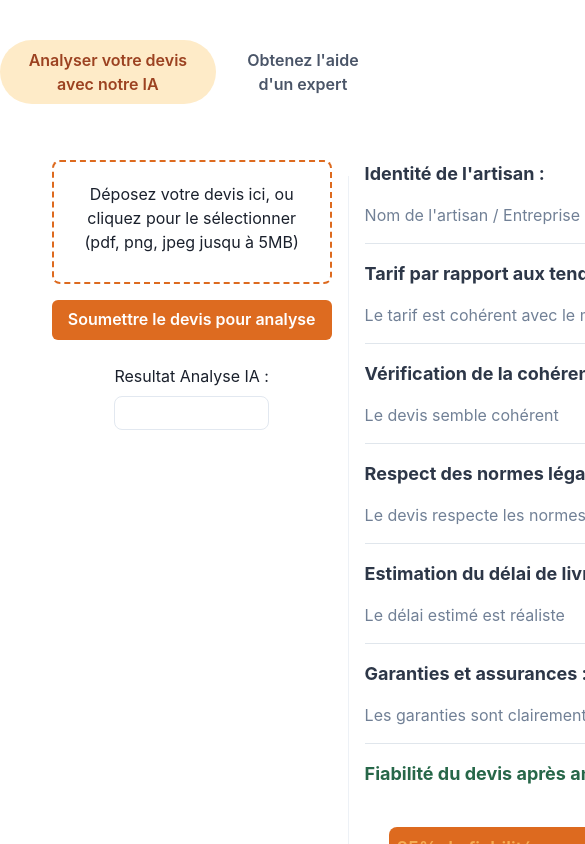
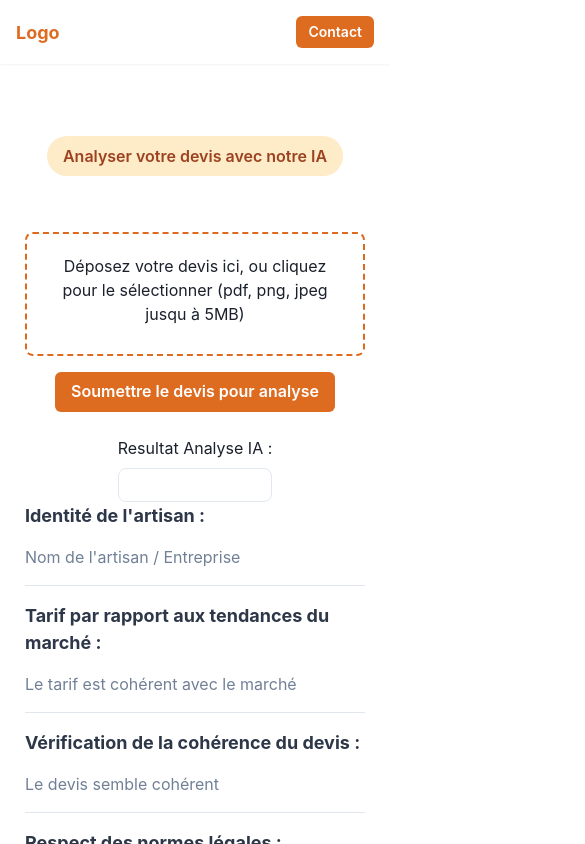
Before and after one commit to ondongo/artisan, a Next.js app: page /demo in a window 390 px wide. Shown: the top 844 px of the page, 585 px wide, since content can reach past the window. Built offline with nearby package versions, Linux system fonts and the light colour scheme.

Commit message:
style : responsive page demo

```diff
--- a/src/app/demo/page.tsx
+++ b/src/app/demo/page.tsx
@@ -1,5 +1,6 @@
 "use client";
 
+import NavBar from "@/components/NavBar";
 import {
   Button,
   Flex,
@@ -136,6 +137,7 @@ export default function Home() {
 
   return (
     <Flex height={"auto"} direction={"column"} gap={8}>
+      <NavBar />
       <Tabs variant="soft-rounded" colorScheme="orange">
         <TabList
           py={10}
@@ -144,7 +146,7 @@ export default function Home() {
           alignItems={"center"}
         >
           <Tab>Analyser votre devis avec notre IA</Tab>
-          <Tab>Obtenez l&apos;aide d&apos;un expert</Tab>
+          {/*  <Tab>Obtenez l&apos;aide d&apos;un expert</Tab> */}
         </TabList>
         <TabPanels>
           <TabPanel
@@ -153,9 +155,9 @@ export default function Home() {
             alignItems={"center"}
           >
             <Flex
-              direction={"row"}
-              justifyContent={"space-between"}
-              width={"80%"}
+              direction={["column", null, "row"]}
+              justifyContent={["center", null, "space-between"]}
+              width={["95%", null, "80%"]}
             >
               <Flex direction="column" align="center">
                 <div
@@ -219,7 +221,12 @@ export default function Home() {
                 </Box>
               </Flex>
 
-              <Stack direction="row" h="750px" p={4}>
+              <Stack
+                direction="row"
+                h="750px"
+                p={4}
+                display={["none", null, "block"]}
+              >
                 <Divider orientation="vertical" />
               </Stack>
 
--- /dev/null
+++ b/src/components/NavBar.tsx
@@ -0,0 +1,24 @@
+import { Flex, Box, Button } from "@chakra-ui/react";
+import React from "react";
+
+function NavBar() {
+  return (
+    <Flex
+      as="header"
+      justify="space-between"
+      align="center"
+      p={4}
+      bg="white"
+      boxShadow="sm"
+    >
+      <Box fontWeight="bold" fontSize="lg" color="orange.500">
+        Logo
+      </Box>
+      <Button colorScheme="orange" variant="solid" size="sm">
+        Contact
+      </Button>
+    </Flex>
+  );
+}
+
+export default NavBar;
```
Also changed, not shown: src/app/page.tsx (+35 -27 lines).
